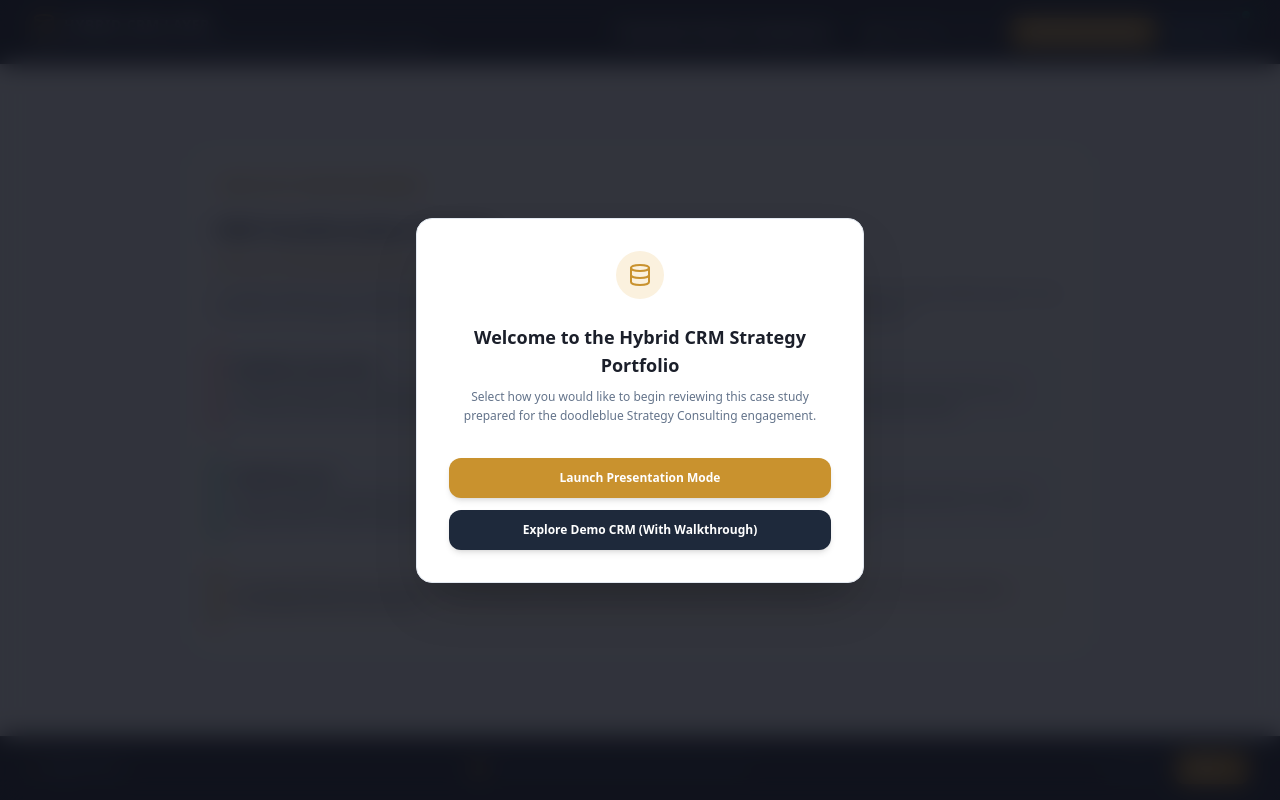
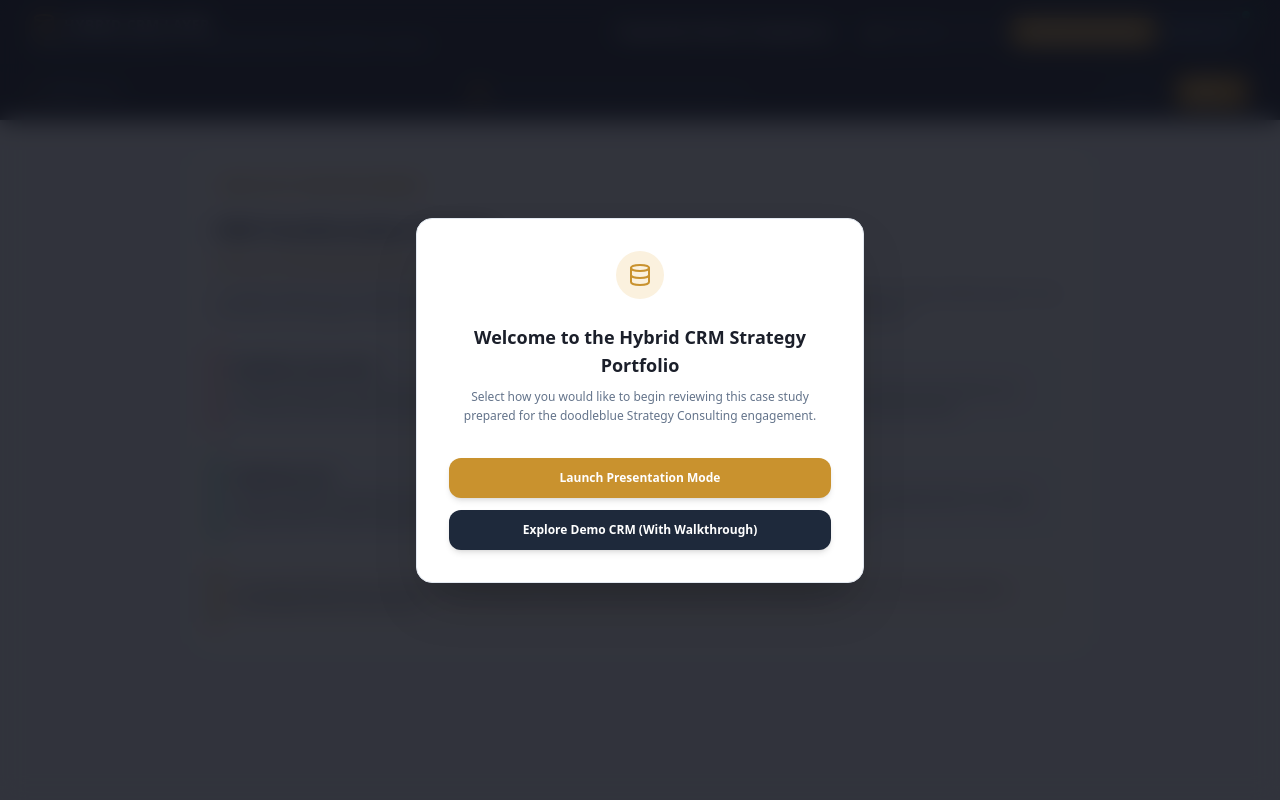
Before and after one commit to Sethuram-Vijayakumar/hybrid-crm-layer, a Next.js app: page / in a window 1280 px wide. Built offline with nearby package versions, Linux system fonts and the light colour scheme.

Commit message:
feat: position slide navigation controls panel at the top directly under header panel

```diff
--- a/src/components/ClientLayout.tsx
+++ b/src/components/ClientLayout.tsx
@@ -120,7 +120,7 @@
               ))}
             </div>
 
-            <div className="bg-[#FBF1DE]/30 border-l-4 border-[#C9922E] p-4 rounded-r-xl text-xs font-medium text-slate-650">
+            <div className="bg-[#FBF1DE]/30 border-l-4 border-[#C9922E] p-4 rounded-r-xl text-xs font-medium text-slate-655">
               &ldquo;The Hybrid CRM Overlay maximizes current HubSpot investments while introducing custom workflows and capacity checking only where measurable business value exists.&rdquo;
             </div>
           </div>
@@ -158,7 +158,7 @@
 
               <div className="bg-slate-50 border border-slate-150 rounded-xl p-5 space-y-3">
                 <h4 className="text-xs font-semibold text-[#C9922E] uppercase tracking-wider">doodleblue Strategic Target</h4>
-                <ul className="space-y-2.5 text-xs font-medium text-slate-650">
+                <ul className="space-y-2.5 text-xs font-medium text-slate-655">
                   <li className="flex items-start space-x-2">
                     <span className="text-emerald-600 shrink-0 font-bold">✓</span>
                     <span>Cheap standard CRM seats with custom validation portals.</span>
@@ -287,7 +287,7 @@
               </span>
               <span className="text-[10px] text-slate-500 font-semibold uppercase tracking-wider">Fully Interactive Prototype</span>
             </div>
-            <div className="border border-slate-200 rounded-xl p-4 bg-white max-w-[1400px] mx-auto overflow-y-auto max-h-[72vh] shadow-xs">
+            <div className="border border-slate-200 rounded-xl p-4 bg-white max-w-[1400px] mx-auto overflow-y-auto max-h-[64vh] shadow-xs">
               <PipelinePage />
             </div>
           </div>
@@ -302,7 +302,7 @@
               </span>
               <span className="text-[10px] text-slate-500 font-semibold uppercase tracking-wider">Interactive Workflow Interface</span>
             </div>
-            <div className="border border-slate-200 rounded-xl p-4 bg-white max-w-[1400px] mx-auto overflow-y-auto max-h-[72vh] shadow-xs">
+            <div className="border border-slate-200 rounded-xl p-4 bg-white max-w-[1400px] mx-auto overflow-y-auto max-h-[64vh] shadow-xs">
               <ApprovalsPage />
             </div>
           </div>
@@ -317,7 +317,7 @@
               </span>
               <span className="text-[10px] text-slate-500 font-semibold uppercase tracking-wider">Live Capacity Simulator</span>
             </div>
-            <div className="border border-slate-200 rounded-xl p-4 bg-white max-w-[1400px] mx-auto overflow-y-auto max-h-[72vh] shadow-xs">
+            <div className="border border-slate-200 rounded-xl p-4 bg-white max-w-[1400px] mx-auto overflow-y-auto max-h-[64vh] shadow-xs">
               <AnalyticsPage />
             </div>
           </div>
@@ -339,7 +339,7 @@
               ].map((roi, idx) => (
                 <div key={idx} className="bg-slate-50 border border-slate-150 rounded-xl p-5 shadow-2xs text-xs space-y-2">
                   <h4 className="font-bold text-slate-800 uppercase tracking-wider border-b border-slate-200 pb-1.5">{roi.label}</h4>
-                  <p className="text-slate-500 font-semibold">{roi.saas}</p>
+                  <p className="text-slate-505 font-semibold">{roi.saas}</p>
                   <p className="text-slate-700 font-semibold">{roi.overlay}</p>
                   <p className={`font-bold pt-1.5 ${roi.color}`}>{roi.metric}</p>
                 </div>
@@ -376,9 +376,9 @@
               <span className="text-[10px] font-semibold px-2 py-0.5 bg-[#C9922E]/10 text-[#C9922E] rounded uppercase tracking-wider font-bold">
                 Slide 11 of 14 • Production Readiness & Mappings
               </span>
-              <span className="text-[10px] text-slate-500 font-semibold uppercase tracking-wider">Security & System Configuration</span>
+              <span className="text-[10px] text-slate-505 font-semibold uppercase tracking-wider">Security & System Configuration</span>
             </div>
-            <div className="border border-slate-200 rounded-xl p-4 bg-white max-w-[1400px] mx-auto overflow-y-auto max-h-[72vh] shadow-xs">
+            <div className="border border-slate-200 rounded-xl p-4 bg-white max-w-[1400px] mx-auto overflow-y-auto max-h-[64vh] shadow-xs">
               <SettingsPage />
             </div>
           </div>
@@ -429,7 +429,7 @@
                 <span className="text-[#C9922E]">2. Phase 2 Scope (Future)</span>
                 <span className="text-slate-550 uppercase tracking-wider text-[9px] bg-slate-205 py-0.5 px-2 rounded-md">Upcoming</span>
               </div>
-              <p className="text-slate-650 font-medium leading-relaxed">
+              <p className="text-slate-655 font-medium leading-relaxed">
                 Deploy automated email notifications via Resend API, implement predictive resource hiring recommendations, and launch advanced pipeline forecasting models.
               </p>
             </div>
@@ -537,16 +537,11 @@
 
       {/* Main Layout Container */}
       {presentationMode ? (
-        // PRESENTATION MODE SCREEN
-        <div className="flex-1 flex flex-col pt-16 font-sans bg-[#F8F9FB]">
+        // PRESENTATION MODE SCREEN (Header = 16 (64px), Sub-Header = 14 (56px) -> pt-30 (120px) layout spacing)
+        <div className="flex-1 flex flex-col pt-30 font-sans bg-[#F8F9FB]">
 
-          {/* Deck Body Content */}
-          <main className="flex-1 flex items-center justify-center p-4 sm:p-6 md:p-8 overflow-y-auto max-w-[1440px] mx-auto w-full">
-            {renderSlideContent()}
-          </main>
-
-          {/* Deck Bottom Navigation Controller */}
-          <footer className="h-16 bg-[#1B1F2A] border-t border-slate-800 px-4 sm:px-8 flex items-center justify-between text-white z-35 shadow-xl shrink-0">
+          {/* Slide Navigation Sub-Header - Placed directly below Header Panel */}
+          <div className="fixed top-16 left-0 right-0 h-14 bg-[#1B1F2A] border-b border-slate-800 px-4 sm:px-8 flex items-center justify-between text-white z-25 shadow-md">
             <div className="flex items-center space-x-2 shrink-0">
               <span className="h-2 w-2 rounded-full bg-[#C9922E] animate-pulse shrink-0" />
               <span className="text-[10px] font-bold text-slate-400 uppercase tracking-wider">
@@ -597,7 +592,12 @@
                 <ChevronRight className="h-3 w-3" />
               </button>
             </div>
-          </footer>
+          </div>
+
+          {/* Deck Body Content */}
+          <main className="flex-1 flex items-center justify-center p-4 sm:p-6 md:p-8 overflow-y-auto max-w-[1440px] mx-auto w-full">
+            {renderSlideContent()}
+          </main>
         </div>
       ) : (
         // STANDARD MODE SCREEN
@@ -759,7 +759,7 @@
                   if (prevStep === 1) router.push('/pipeline');
                   if (prevStep === 2) router.push('/approvals');
                 }}
-                className="bg-slate-800 hover:bg-slate-700 text-white font-semibold text-[10px] md:text-[11px] px-2.5 py-1.5 rounded-lg border border-slate-700 transition active-press"
+                className="bg-slate-800 hover:bg-slate-750 text-white font-semibold text-[10px] md:text-[11px] px-2.5 py-1.5 rounded-lg border border-slate-700 transition active-press"
               >
                 Back
               </button>
@@ -782,7 +782,7 @@
             </button>
             <button
               onClick={() => setTourActive(false)}
-              className="text-slate-400 hover:text-white font-medium text-[10px] md:text-[11px] px-2 py-1.5 transition"
+              className="text-slate-405 hover:text-white font-medium text-[10px] md:text-[11px] px-2 py-1.5 transition"
             >
               Skip
             </button>
```
